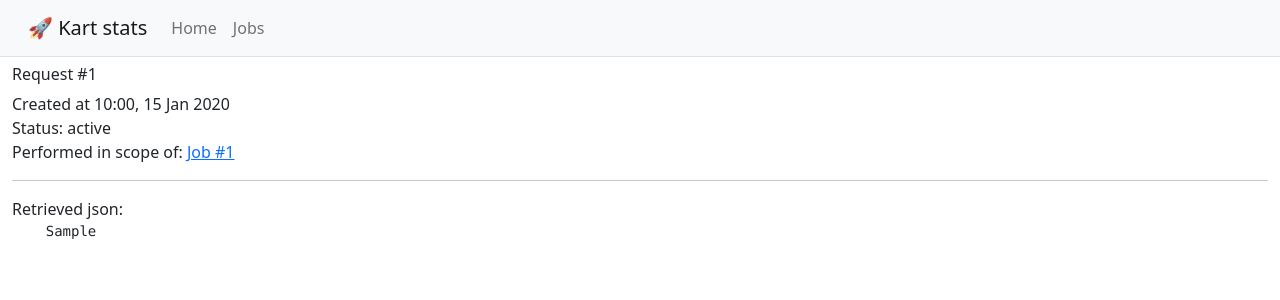
After one commit to azhpushkin/nfs-timings, a FastAPI app: template webui/templates/request_detail.html in a window 1280 px wide. The commit adds this page. Shown: the top 300 px of the page. Run offline with FastAPI, Linux system fonts and the light colour scheme; the template is opened without the code that fills it: most values are stand-ins (such as "Sample title", 1, 10 or a date in 2020); parts of the project's set-up code (start-up, migrations or seed data) failed here and were passed over.

Commit message:
Make requests

```diff
--- a/database/nfs_requests.py
+++ b/database/nfs_requests.py
@@ -20,3 +20,7 @@ class NFSRequest(Base):
 
 def get_requests_for_job(db: Session, job_id: int) -> List[NFSRequest]:
     return db.query(NFSRequest).where(NFSRequest.job_id == job_id).order_by(NFSRequest.created_at.desc()).limit(20)
+
+
+def get_single_request(db: Session, request_id: int) -> NFSRequest:
+    return db.query(NFSRequest).where(NFSRequest.id == request_id).first()
--- a/webui/jobs.py
+++ b/webui/jobs.py
@@ -1,3 +1,5 @@
+import json
+
 from fastapi import Form
 from fastapi import Request, Depends, HTTPException, APIRouter
 from fastapi.responses import HTMLResponse
@@ -63,3 +65,23 @@ def delete_job(request: Request, job_id: int, db: Session = Depends(get_db)):
     db.commit()
 
     return RedirectResponse(f"/jobs/{job.id}", status_code=302)
+
+
+@jobs_router.get("/requests/{request_id}", response_class=HTMLResponse)
+def get_request_details(request: Request, request_id: int, db: Session = Depends(get_db)):
+    nfs_request = database.nfs_requests.get_single_request(db, request_id)
+    if not nfs_request:
+        raise HTTPException(status_code=404, detail="Request not found")
+
+    if nfs_request.response_json:
+        nfs_request.response_json['onTablo'].pop('teams2', None)
+        nfs_request.response_json.pop('onBoard', None)
+        nfs_request.pretty_json = json.dumps(nfs_request.response_json, indent=4)
+    else:
+        nfs_request.pretty_json = 'NO JSON RETRIEVED'
+
+    print(nfs_request.pretty_json)
+
+    return templates.TemplateResponse(
+        "request_detail.html", {"request": request, "nfs_request": nfs_request}
+    )
--- a/webui/templates/jobs_detail.html
+++ b/webui/templates/jobs_detail.html
@@ -27,7 +27,7 @@
         <li class="list-group-item list-group-item-success d-flex justify-content-between align-items-center">
             {{request.created_at.strftime('%H:%M, %d %b %Y')}}
 
-        <a href="/">
+        <a href="/requests/{{ request.id }}">
             <button type="button" class="btn btn-primary">Check details</button>
             </a>
       {% else %}
--- /dev/null
+++ b/webui/templates/request_detail.html
@@ -0,0 +1,13 @@
+{% extends "base.html" %}
+{% block body %}
+    <h6>Request #{{ nfs_request.id }}</h6>
+    Created at {{nfs_request.created_at.strftime('%H:%M, %d %b %Y')}}<br>
+    Status: {{ nfs_request.status }}<br>
+    Performed in scope of: <a href="/jobs/{{ nfs_request.job_id }}">Job #{{ nfs_request.job_id }}</a><br>
+    <hr>
+    Retrieved json:
+    <pre>
+    {{ nfs_request.pretty_json }}
+    </pre>
+
+{% endblock %}
```
